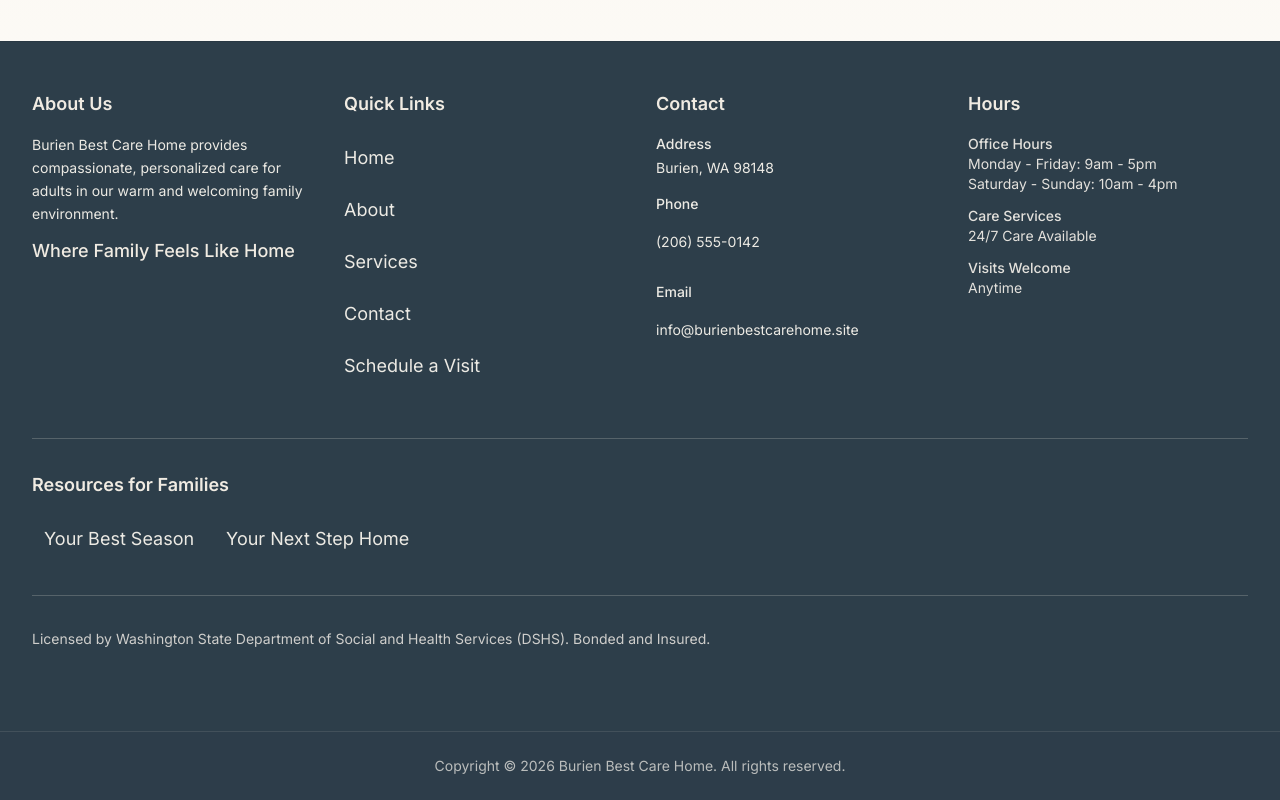
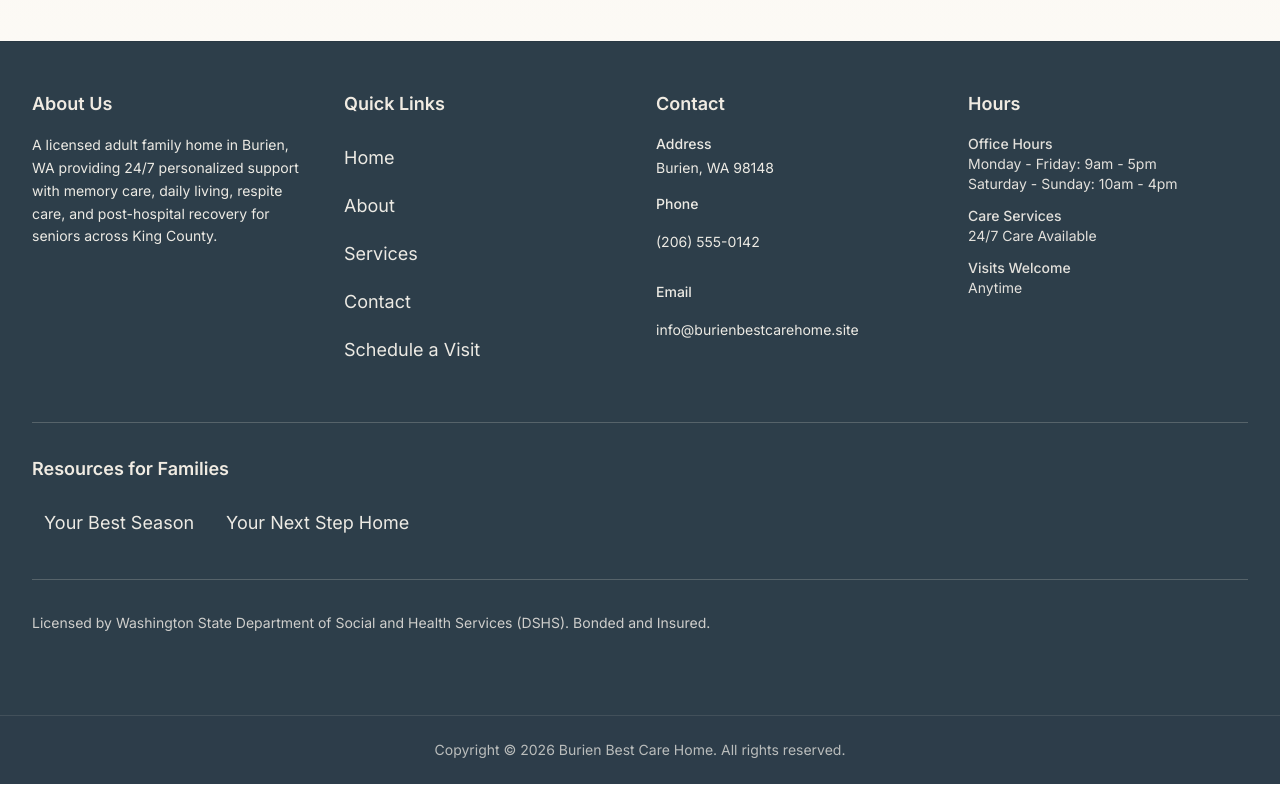
Before and after one commit to YourNextStepTeam/burienbestcarehome-site, a Next.js app in the folder nextjs-site/: page / in a window 1280 px wide. Shown: the part 10227-11027 px from the top of the page. Built offline with nearby package versions, Linux system fonts and the light colour scheme.

Commit message:
Footer: tighten Quick Links spacing, rewrite About blurb to factual one-liner

```diff
--- a/nextjs-site/src/components/Footer.tsx
+++ b/nextjs-site/src/components/Footer.tsx
@@ -20,16 +20,15 @@ export default function Footer() {
           <div>
             <h2 className="text-lg font-semibold mb-4 text-sage-light">About Us</h2>
             <p className="text-cream/95 leading-relaxed text-sm">
-              Burien Best Care Home provides compassionate, personalized care for adults in our warm and welcoming family environment.
+              A licensed adult family home in Burien, WA providing 24/7 personalized support with memory care, daily living, respite care, and post-hospital recovery for seniors across King County.
             </p>
-            <p className="text-sage-light font-medium mt-3">Where Family Feels Like Home</p>
           </div>
 
           {/* Quick Links Column */}
           <div>
             <h2 className="text-lg font-semibold mb-4 text-sage-light">Quick Links</h2>
             <nav aria-label="Footer quick links">
-              <ul className="space-y-1">
+              <ul className="space-y-0">
                 {quickLinks.map((link) => (
                   <li key={`${link.href}-${link.label}`}>
                     <Link
```
